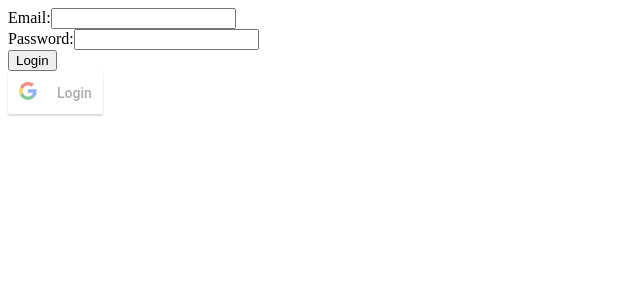
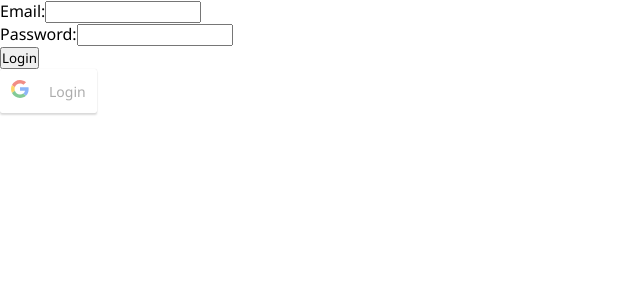
Before and after one commit to JairEscamilla/My-unsplash, a React app in the folder frontend/: page / in a window 1280 px wide. Shown: the top 300 px of the page, without its empty margins (0-640 px from the left). Built offline with nearby package versions, Linux system fonts and the light colour scheme.

Commit message:
Adding Global Styles to the app

```diff
--- a/frontend/src/App.tsx
+++ b/frontend/src/App.tsx
@@ -2,10 +2,13 @@ import React from 'react';
 import { BrowserRouter, Switch, Route } from 'react-router-dom';
 import { Feed } from './pages/Feeed/Feed';
 import { Login } from './pages/Login/Login';
+import { GlobalStyles } from './styles/globalStyles';
+
 
 const App = () => {
   return (
     <BrowserRouter>
+      <GlobalStyles theme={'light'} />
       <Switch>
         <Route exact path="/" component={Login} />
         <Route exact path="/feed" component={Feed} />
--- a/frontend/src/pages/Login/Login.tsx
+++ b/frontend/src/pages/Login/Login.tsx
@@ -7,7 +7,7 @@ import { GoogleLogin, GoogleLoginResponse, GoogleLoginResponseOffline } from 're
 
 export const Login = ({ history }: RouteComponentProps) => {
 
-  const { onChange, username, password, formulario } = useForm({
+  const { onChange, formulario } = useForm({
     username: "",
     password: ""
   });
--- /dev/null
+++ b/frontend/src/styles/globalStyles.ts
@@ -0,0 +1,20 @@
+import { createGlobalStyle } from 'styled-components';
+
+interface GlobalStylesProps {
+  theme: 'dark' | 'light';
+}
+
+export const GlobalStyles = createGlobalStyle<GlobalStylesProps>`
+  @import url('https://fonts.googleapis.com/css2?family=Noto+Sans:wght@400;700&display=swap');
+  body {
+    background: ${props => (props.theme === 'dark'? '#1a1a1a' : 'white')};
+  }
+
+  * {
+    margin: 0;
+    padding: 0;
+    box-sizing: border-box;
+    font-family: 'Noto Sans', sans-serif;b
+  }
+
+`;
```
